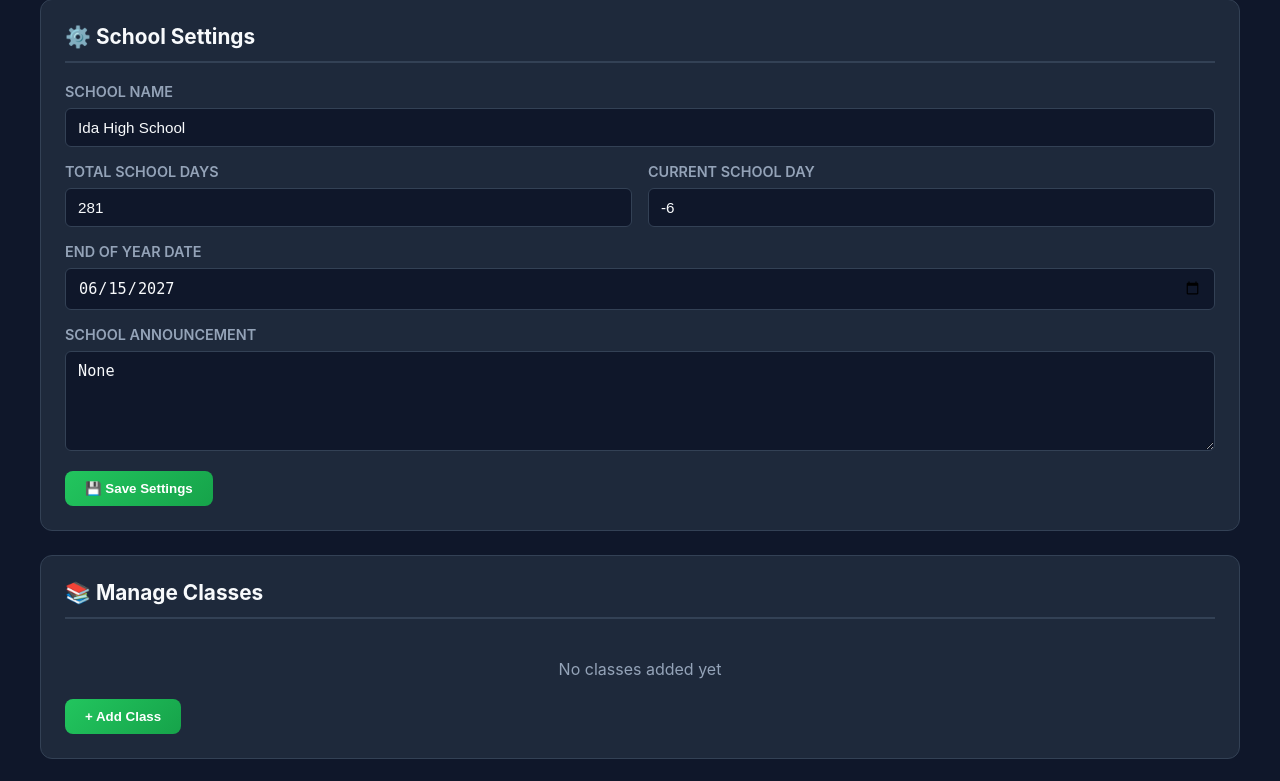
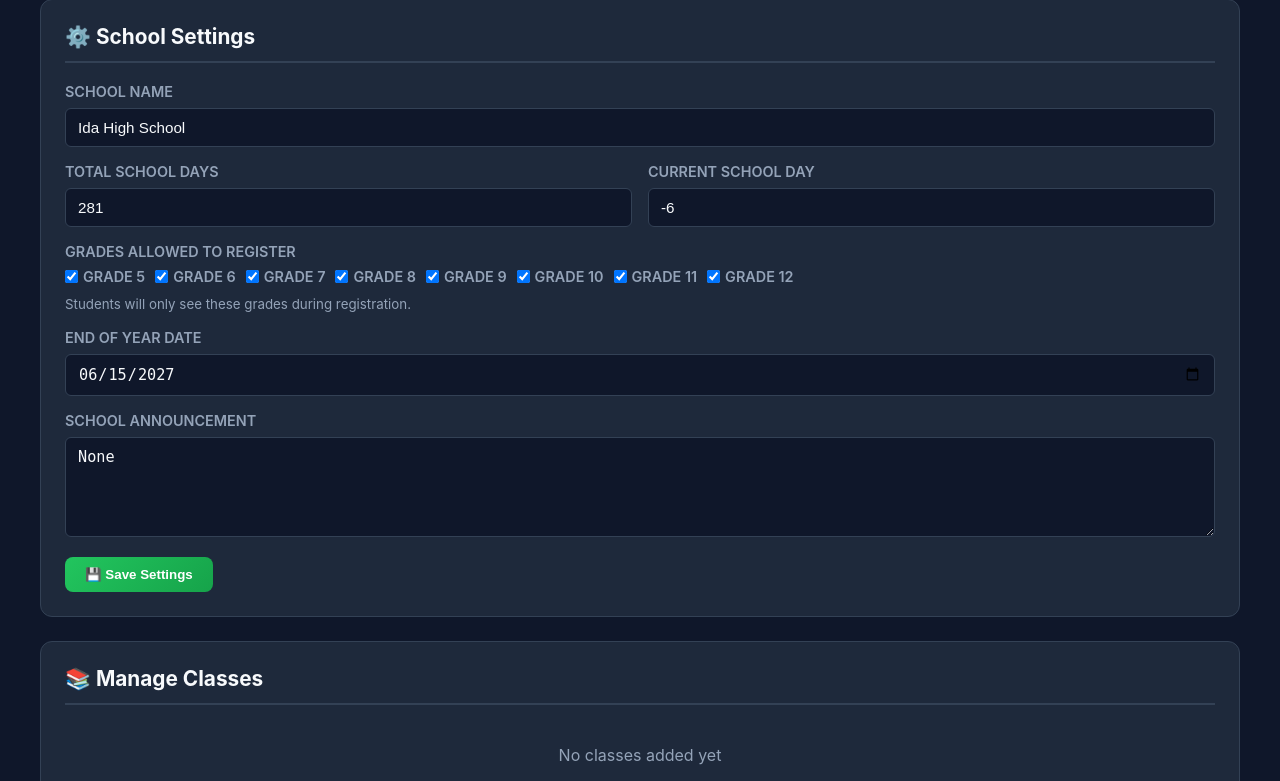
Before and after one commit to Hack37Studios/CampusPulse, a Flask app: page /admin/school/1 in a window 1280 px wide. Shown: the part 110-891 px from the top of the page. Run offline with Flask 3, Linux system fonts and the light colour scheme; a user stored in the database is signed in; data comes from the database, SQL or seed files in the repository; data that the repository does not hold is empty.

Commit message:
V1.11 Added Grade Signup Restrictions

```diff
--- a/app.py
+++ b/app.py
@@ -27,6 +27,7 @@ def init_db():
             name TEXT NOT NULL UNIQUE,
             total_school_days INTEGER DEFAULT 180,
             current_school_day INTEGER DEFAULT 1,
+            allowed_grades TEXT DEFAULT '5,6,7,8,9,10,11,12',
             end_of_year_date TEXT,
             announcement TEXT,
             created_at TIMESTAMP DEFAULT CURRENT_TIMESTAMP
@@ -117,6 +118,9 @@ def init_db():
     if 'last_school_day_date' not in school_columns:
         cursor.execute('ALTER TABLE schools ADD COLUMN last_school_day_date TEXT')
         cursor.execute('UPDATE schools SET last_school_day_date = ?', (date.today().isoformat(),))
+    if 'allowed_grades' not in school_columns:
+        cursor.execute("ALTER TABLE schools ADD COLUMN allowed_grades TEXT DEFAULT '5,6,7,8,9,10,11,12'")
+        cursor.execute("UPDATE schools SET allowed_grades = '5,6,7,8,9,10,11,12' WHERE allowed_grades IS NULL")
 
     db.commit()
     # Friend Requests table
@@ -277,8 +281,25 @@ def register():
         else:
             db = get_db()
             existing_user = db.execute('SELECT id FROM users WHERE username = ?', (username,)).fetchone()
+            school = db.execute('SELECT allowed_grades FROM schools WHERE id = ?', (school_id,)).fetchone()
+            try:
+                grade_number = int(grade)
+                graduation_year_number = int(graduation_year)
+                allowed_grades = {int(item) for item in (school['allowed_grades'] if school else '').split(',') if item.strip()}
+            except (TypeError, ValueError):
+                grade_number = 0
+                graduation_year_number = 0
+                allowed_grades = set()
 
-            if existing_user:
+            if not school:
+                error = 'Please select a valid school'
+            elif grade_number not in range(5, 13):
+                error = 'Grade must be between 5 and 12'
+            elif grade_number not in allowed_grades:
+                error = 'That school is not accepting registrations for the selected grade'
+            elif graduation_year_number < 2024:
+                error = 'Graduation year must be 2024 or later'
+            elif existing_user:
                 error = 'Username already exists'
             else:
                 try:
@@ -286,7 +307,7 @@ def register():
                     cursor.execute('''
                         INSERT INTO users (username, password, full_name, email, school_id, role, grade, graduation_year)
                         VALUES (?, ?, ?, ?, ?, ?, ?, ?)
-                    ''', (username, hash_password(password), full_name, email, school_id, 'student', grade, graduation_year))
+                    ''', (username, hash_password(password), full_name, email, school_id, 'student', grade_number, graduation_year_number))
                     db.commit()
                     success = 'Registration successful! Please log in.'
                 except sqlite3.IntegrityError as e:
@@ -296,7 +317,7 @@ def register():
 
     # Get list of schools
     db = get_db()
-    schools = db.execute('SELECT id, name FROM schools ORDER BY name').fetchall()
+    schools = db.execute('SELECT id, name, allowed_grades FROM schools ORDER BY name').fetchall()
     db.close()
 
     return render_template('register.html', error=error, success=success, schools=schools)
@@ -803,11 +824,20 @@ def update_school(school_id):
     db = get_db()
     cursor = db.cursor()
 
+    try:
+        allowed_grades = sorted({int(item) for item in str(data.get('allowed_grades', '')).split(',') if item.strip()})
+    except ValueError:
+        db.close()
+        return jsonify({'success': False, 'error': 'Allowed grades must be numbers from 5 to 12'}), 400
+    if not allowed_grades or any(grade < 5 or grade > 12 for grade in allowed_grades):
+        db.close()
+        return jsonify({'success': False, 'error': 'Select at least one allowed grade from 5 to 12'}), 400
+
     cursor.execute('''
         UPDATE schools
-        SET name = ?, total_school_days = ?, current_school_day = ?, end_of_year_date = ?, announcement = ?
+        SET name = ?, total_school_days = ?, current_school_day = ?, allowed_grades = ?, end_of_year_date = ?, announcement = ?
         WHERE id = ?
-    ''', (data['name'], data['total_school_days'], data['current_school_day'], data['end_of_year_date'], data['announcement'], school_id))
+    ''', (data['name'], data['total_school_days'], data['current_school_day'], ','.join(map(str, allowed_grades)), data['end_of_year_date'], data['announcement'], school_id))
 
     db.commit()
     db.close()
@@ -819,6 +849,14 @@ def update_school(school_id):
 def add_class():
     """Add new class"""
     data = request.get_json()
+    min_grade = data.get('min_grade')
+    max_grade = data.get('max_grade')
+    if min_grade is not None and (int(min_grade) < 5 or int(min_grade) > 12):
+        return jsonify({'success': False, 'error': 'Minimum grade must be between 5 and 12'}), 400
+    if max_grade is not None and (int(max_grade) < 5 or int(max_grade) > 12):
+        return jsonify({'success': False, 'error': 'Maximum grade must be between 5 and 12'}), 400
+    if min_grade is not None and max_grade is not None and int(min_grade) > int(max_grade):
+        return jsonify({'success': False, 'error': 'Minimum grade cannot exceed maximum grade'}), 400
 
     db = get_db()
     cursor = db.cursor()
@@ -839,6 +877,14 @@ def add_class():
 def update_class(class_id):
     """Update class"""
     data = request.get_json()
+    min_grade = data.get('min_grade')
+    max_grade = data.get('max_grade')
+    if min_grade is not None and (int(min_grade) < 5 or int(min_grade) > 12):
+        return jsonify({'success': False, 'error': 'Minimum grade must be between 5 and 12'}), 400
+    if max_grade is not None and (int(max_grade) < 5 or int(max_grade) > 12):
+        return jsonify({'success': False, 'error': 'Maximum grade must be between 5 and 12'}), 400
+    if min_grade is not None and max_grade is not None and int(min_grade) > int(max_grade):
+        return jsonify({'success': False, 'error': 'Minimum grade cannot exceed maximum grade'}), 400
 
     db = get_db()
     cursor = db.cursor()
--- a/templates/admin_school_edit.html
+++ b/templates/admin_school_edit.html
@@ -405,6 +405,19 @@
                 </div>
 
                 <div class="form-group">
+                    <label>Grades Allowed to Register</label>
+                    <div id="allowedGrades" style="display:flex; flex-wrap:wrap; gap:10px;">
+                        {% set selected_grades = (school.allowed_grades or '5,6,7,8,9,10,11,12').split(',') %}
+                        {% for grade in range(5, 13) %}
+                        <label style="display:flex; align-items:center; gap:5px;">
+                            <input type="checkbox" value="{{ grade }}" {% if grade|string in selected_grades %}checked{% endif %}> Grade {{ grade }}
+                        </label>
+                        {% endfor %}
+                    </div>
+                    <small style="color:var(--text-muted);">Students will only see these grades during registration.</small>
+                </div>
+
+                <div class="form-group">
                     <label>End of Year Date</label>
                     <input type="date" id="endDate" value="{{ school.end_of_year_date }}" required>
                 </div>
@@ -489,11 +502,11 @@
                     </div>
                     <div>
                         <label>Min Grade</label>
-                        <input type="number" min="9" max="12" value="${cls.min_grade || ''}" data-class-id="${cls.id}" data-field="min_grade" placeholder="Optional">
+                        <input type="number" min="5" max="12" value="${cls.min_grade || ''}" data-class-id="${cls.id}" data-field="min_grade" placeholder="Optional">
                     </div>
                     <div>
                         <label>Max Grade</label>
-                        <input type="number" min="9" max="12" value="${cls.max_grade || ''}" data-class-id="${cls.id}" data-field="max_grade" placeholder="Optional">
+                        <input type="number" min="5" max="12" value="${cls.max_grade || ''}" data-class-id="${cls.id}" data-field="max_grade" placeholder="Optional">
                     </div>
                     <button type="button" class="delete-btn" onclick="deleteClass(${cls.id})">Delete</button>
                 `;
@@ -540,11 +553,11 @@
                 </div>
                 <div>
                     <label>Min Grade</label>
-                    <input type="number" min="9" max="12" id="${newId}_min_grade" placeholder="Optional">
+                    <input type="number" min="5" max="12" id="${newId}_min_grade" placeholder="Optional">
                 </div>
                 <div>
                     <label>Max Grade</label>
-                    <input type="number" min="9" max="12" id="${newId}_max_grade" placeholder="Optional">
+                    <input type="number" min="5" max="12" id="${newId}_max_grade" placeholder="Optional">
                 </div>
                 <button type="button" class="btn btn-primary" onclick="saveNewClass('${newId}')">Add</button>
             `;
@@ -558,6 +571,7 @@
                 name: document.getElementById('schoolName').value,
                 total_school_days: parseInt(document.getElementById('totalDays').value),
                 current_school_day: parseInt(document.getElementById('currentDay').value),
+                allowed_grades: Array.from(document.querySelectorAll('#allowedGrades input:checked')).map(input => input.value).join(','),
                 end_of_year_date: document.getElementById('endDate').value,
                 announcement: document.getElementById('announcement').value
             };
--- a/templates/student_classes.html
+++ b/templates/student_classes.html
@@ -637,7 +637,7 @@
             container.innerHTML = filteredClasses.map(cls => {
                 const isEnrolled = enrolledClassIds.includes(cls.id);
                 const gradeBadge = cls.min_grade || cls.max_grade
-                    ? `Grade ${cls.min_grade || '9'}-${cls.max_grade || '12'}`
+                    ? `Grade ${cls.min_grade || '5'}-${cls.max_grade || '12'}`
                     : 'All Grades';
 
                 return `
```
Also changed, not shown: templates/register.html (+14 -3 lines), README.md.
